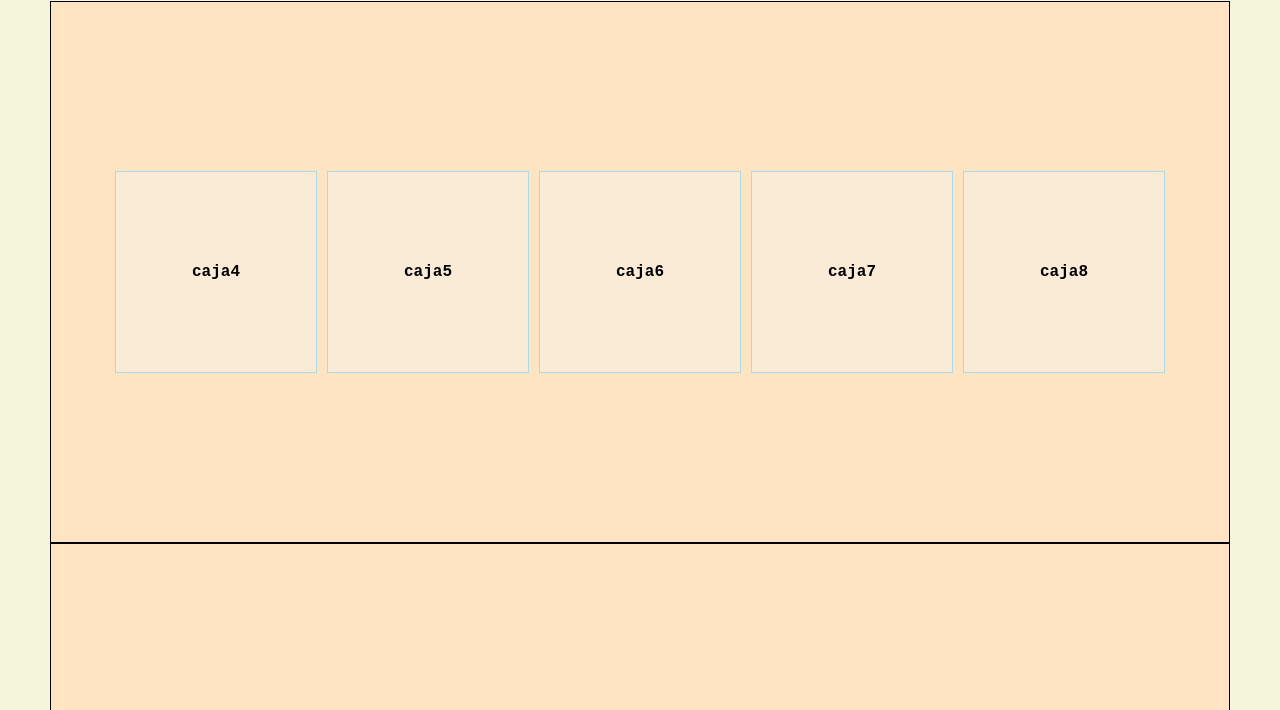
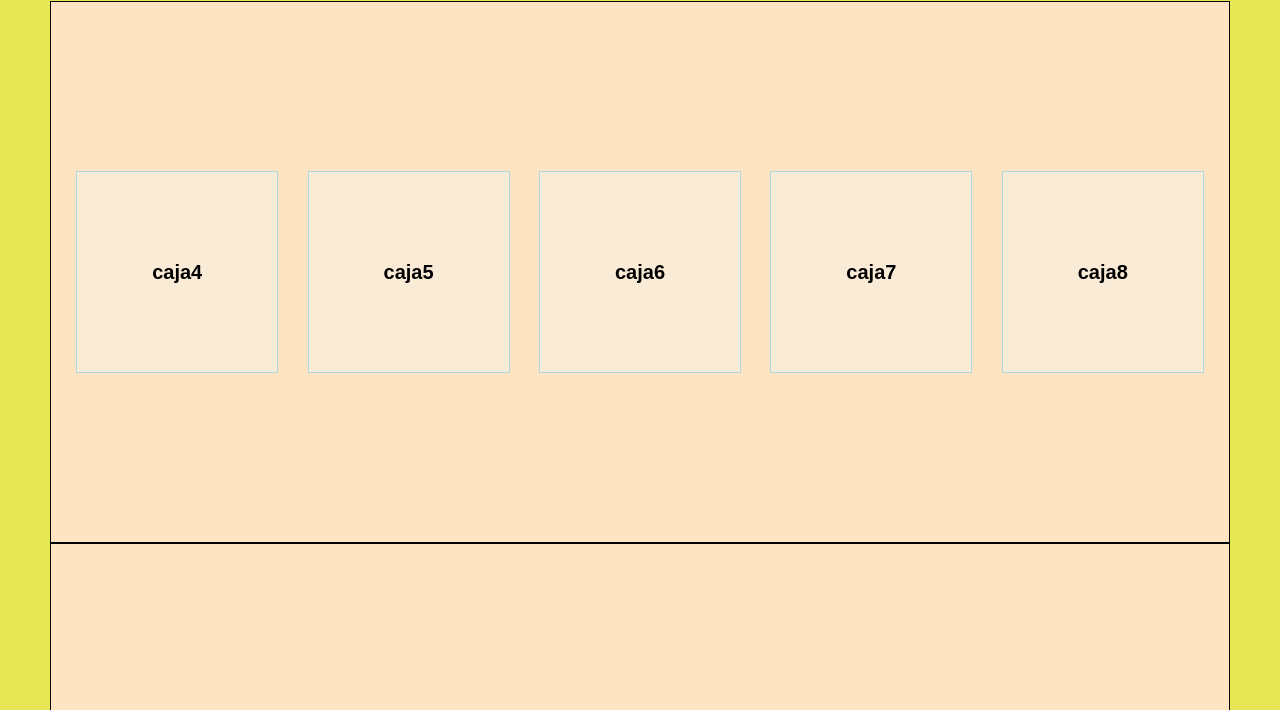
Before and after one commit to g0niii/repaso-flexbox, a plain HTML site: page index.html in a window 1280 px wide. Shown: the part 79-789 px from the top of the page. Drawn offline with Linux system fonts and the light colour scheme.

Commit message:
agregandovariables

```diff
--- a/style.css
+++ b/style.css
@@ -1,5 +1,12 @@
+:root{
+    --amarillo:rgb(231, 231, 86);
+    --fuente: Arial;
+    --fuente-size: 20px;
+
+}
+
 body{
-    background-color: beige;
+    background-color: var(--amarillo);
 }
 
 h1{
@@ -17,7 +24,7 @@ h1{
     /* flex-direction: row;
     flex-wrap: wrap; */
     flex-flow: row wrap;
-    justify-content: center;
+    justify-content: space-between;
     align-items: center;
     /* align-content: center; */
 
@@ -27,8 +34,9 @@ h1{
     border: 1px solid lightblue;
     background-color:antiquewhite;
     color:black;
-    font-family: 'Courier New', Courier, monospace;
+    font-family: var(--fuente);
     font-weight: bold;
+    font-size: var(--fuente-size);
     height: 200px;
     width: 200px;
     line-height: 200px;
```
